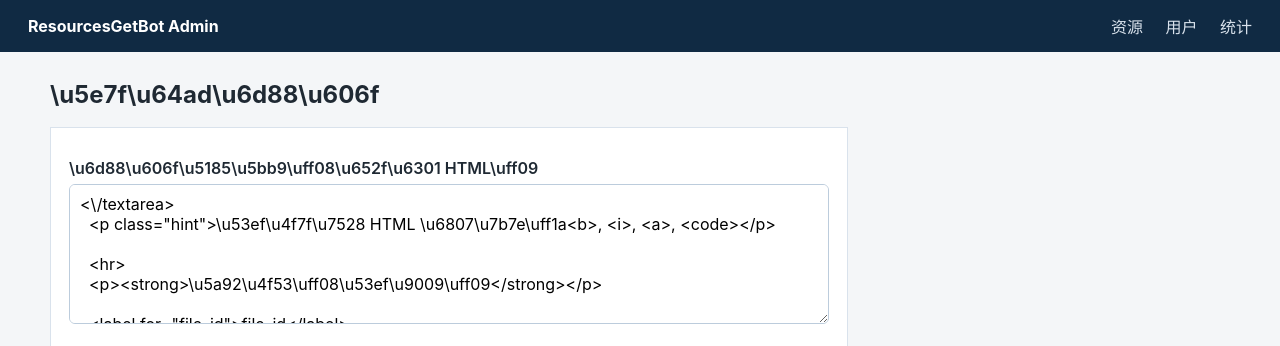
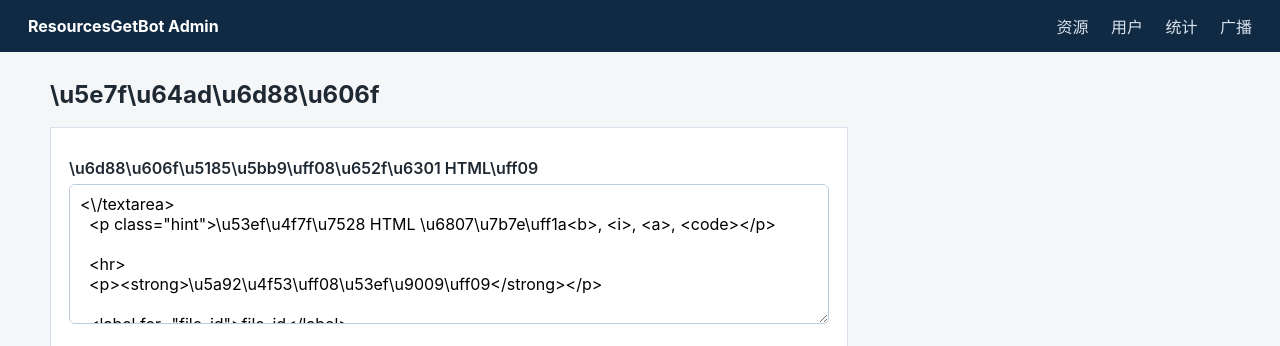
Before and after one commit to bey2B/ResourcesGetBot, a FastAPI app: template app/web/templates/broadcast.html in a window 1280 px wide. Shown: the top 346 px of the page. Run offline with FastAPI, Linux system fonts and the light colour scheme; the template is opened without the code that fills it, so the values that code supplies are empty; parts of the project's set-up code (start-up, migrations or seed data) failed here and were passed over.

Commit message:
Fix nav, user page layout, broadcast button

```diff
--- a/app/web/templates/base.html
+++ b/app/web/templates/base.html
@@ -105,6 +105,7 @@
       <a href="/admin">资源</a>
       <a href="/admin/users">用户</a>
       <a href="/admin/stats">统计</a>
+      <a href="/admin/broadcast">广播</a>
     </nav>
   </header>
   <main>
--- a/app/web/templates/broadcast.html
+++ b/app/web/templates/broadcast.html
@@ -34,7 +34,9 @@
   </select>
 
   <p>
-    <button class="button" type="submit">\u53d1\u9001\u5e7f\u64ad</button>
+  </p>
+  <p>
+    <button class="button" type="submit">发送广播</button>
   </p>
 </form>
 
--- a/app/web/templates/users.html
+++ b/app/web/templates/users.html
@@ -12,6 +12,8 @@
       <th>first_name</th>
       <th>加入时间</th>
       <th>最后访问</th>
+      <th>状态</th>
+      <th>操作</th>
       <th>下载次数</th>
     </tr>
   </thead>
```
